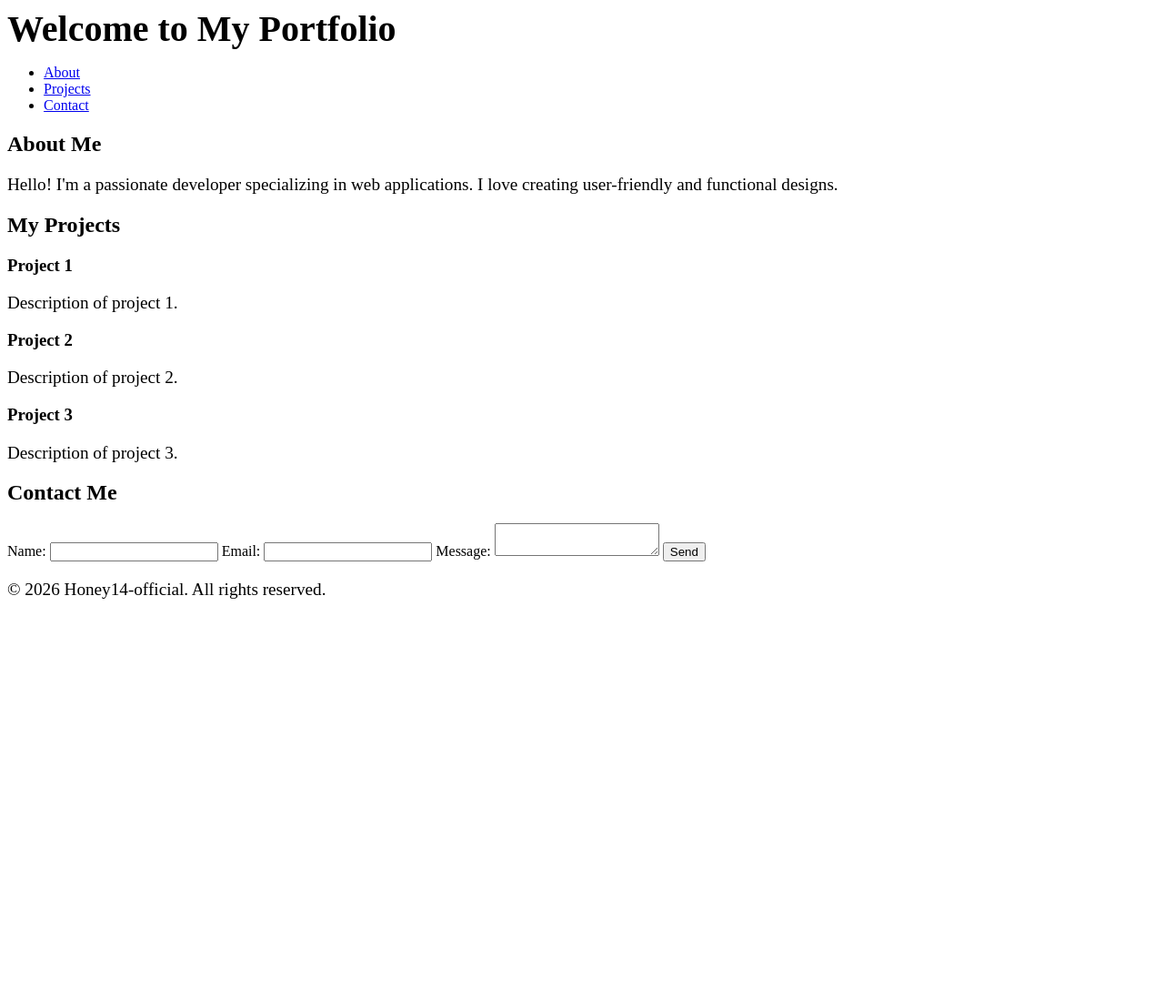
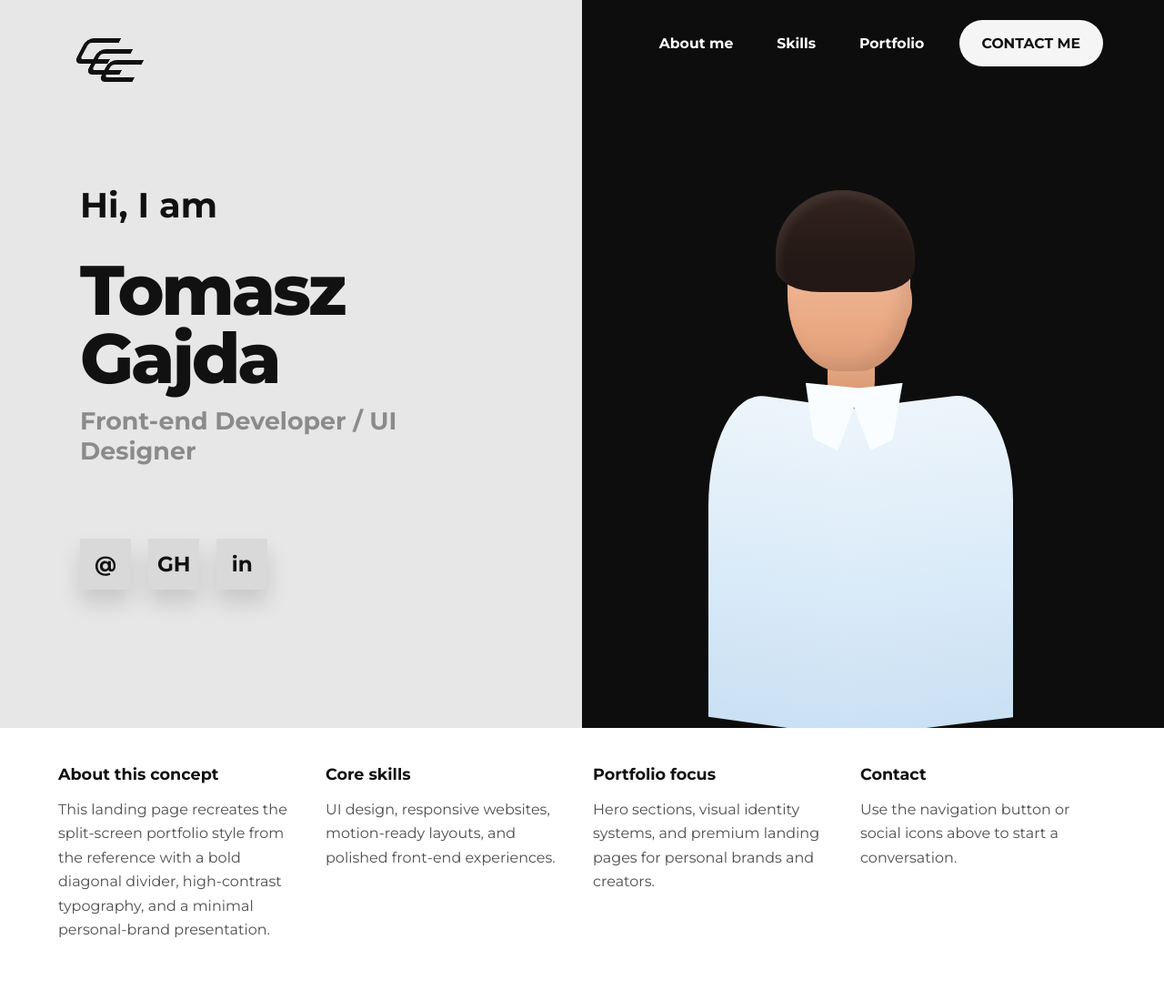
Before and after one commit to Honey14-official/Honey14-official.github.io, a plain HTML site: page index.html in a window 1280 px wide. Shown: the whole page at 91% size. Before the commit the page ends 800 px from the top, so only its background shows below. Drawn offline with Linux system fonts and the light colour scheme.

Commit message:
Rebuild site as split-screen portfolio landing page

```diff
--- a/index.html
+++ b/index.html
@@ -1,55 +1,86 @@
 <!DOCTYPE html>
 <html lang="en">
   <head>
-    <meta charset="UTF-8">
-    <meta name="viewport" content="width=device-width, initial-scale=1.0">
-    <title>My Personal Portfolio</title>
-    <link rel="stylesheet" href="styles.css">
+    <meta charset="UTF-8" />
+    <meta name="viewport" content="width=device-width, initial-scale=1.0" />
+    <title>Tomasz Gajda Inspired Portfolio</title>
+    <link rel="preconnect" href="https://fonts.googleapis.com" />
+    <link rel="preconnect" href="https://fonts.gstatic.com" crossorigin />
+    <link
+      href="https://fonts.googleapis.com/css2?family=Montserrat:wght@400;500;700;800&display=swap"
+      rel="stylesheet"
+    />
+    <link rel="stylesheet" href="styles.css" />
   </head>
   <body>
-    <header>
-        <h1>Welcome to My Portfolio</h1>
+    <main class="hero-layout">
+      <section class="intro-panel">
+        <div class="brand-mark" aria-label="brand logo">
+          <span></span>
+          <span></span>
+          <span></span>
+        </div>
+
+        <div class="intro-copy">
+          <p class="eyebrow">Hi, I am</p>
+          <h1>Tomasz Gajda</h1>
+          <p class="role">Front-end Developer / UI Designer</p>
+
+          <div class="social-links" aria-label="social links">
+            <a href="mailto:tomasz@example.com" aria-label="Email Tomasz">@</a>
+            <a href="https://github.com" target="_blank" rel="noreferrer" aria-label="GitHub profile">GH</a>
+            <a href="https://linkedin.com" target="_blank" rel="noreferrer" aria-label="LinkedIn profile">in</a>
+          </div>
+        </div>
+      </section>
+
+      <section class="visual-panel">
+        <header class="top-nav">
           <nav>
-            <ul>
-                <li><a href="#about">About</a></li>
-                <li><a href="#projects">Projects</a></li>
-                <li><a href="#contact">Contact</a></li>
-            </ul>
+            <a href="#about">About me</a>
+            <a href="#skills">Skills</a>
+            <a href="#portfolio">Portfolio</a>
           </nav>
+          <a class="contact-button" href="#contact">Contact Me</a>
         </header>
-    <section id="about">
-        <h2>About Me</h2>
-        <p>Hello! I'm a passionate developer specializing in web applications. I love creating user-friendly and functional designs.</p>
+
+        <div class="portrait-wrap">
+          <div class="portrait-shadow"></div>
+          <div class="portrait-figure" aria-hidden="true">
+            <div class="hair"></div>
+            <div class="face"></div>
+            <div class="ear"></div>
+            <div class="neck"></div>
+            <div class="shirt shirt-left"></div>
+            <div class="shirt shirt-right"></div>
+            <div class="collar collar-left"></div>
+            <div class="collar collar-right"></div>
+          </div>
+        </div>
       </section>
-    <section id="projects">
-        <h2>My Projects</h2>
-        <article>
-            <h3>Project 1</h3>
-            <p>Description of project 1.</p>
-        </article>
-        <article>
-            <h3>Project 2</h3>
-            <p>Description of project 2.</p>
-        </article>
-        <article>
-            <h3>Project 3</h3>
-            <p>Description of project 3.</p>
-        </article>
+    </main>
+
+    <section class="content-strip" id="about">
+      <div>
+        <h2>About this concept</h2>
+        <p>
+          This landing page recreates the split-screen portfolio style from the
+          reference with a bold diagonal divider, high-contrast typography, and
+          a minimal personal-brand presentation.
+        </p>
+      </div>
+      <div id="skills">
+        <h2>Core skills</h2>
+        <p>UI design, responsive websites, motion-ready layouts, and polished front-end experiences.</p>
+      </div>
+      <div id="portfolio">
+        <h2>Portfolio focus</h2>
+        <p>Hero sections, visual identity systems, and premium landing pages for personal brands and creators.</p>
+      </div>
+      <div id="contact">
+        <h2>Contact</h2>
+        <p>Use the navigation button or social icons above to start a conversation.</p>
+      </div>
     </section>
-    <section id="contact">
-        <h2>Contact Me</h2>
-        <form>
-            <label for="name">Name:</label>
-            <input type="text" id="name" name="name" required>
-            <label for="email">Email:</label>
-            <input type="email" id="email" name="email" required>
-            <label for="message">Message:</label>
-            <textarea id="message" name="message" required></textarea>
-            <button type="submit">Send</button>
-        </form>
-    </section>
-    <footer>
-        <p>&copy; 2026 Honey14-official. All rights reserved.</p>
-    </footer>
   </body>
 </html>
--- a/styles.css
+++ b/styles.css
@@ -1,67 +1,345 @@
-.container {
-    display: flex;
-    flex-direction: column;
-    justify-content: center;
-    align-items: center;
-    min-height: 100vh;
-    background: linear-gradient(to right, #6a11cb, #2575fc);
-    font-family: 'Arial', sans-serif;
-    color: #fff;
+:root {
+  --light-bg: #e7e7e7;
+  --dark-bg: #0d0d0d;
+  --text-dark: #111111;
+  --text-muted: #8b8b8b;
+  --white: #ffffff;
+  --accent: #f5f5f5;
+  --shadow: 0 14px 24px rgba(0, 0, 0, 0.14);
 }
 
-.header, .footer {
-    text-align: center;
-    padding: 1rem;
-    background-color: rgba(255,255,255,0.1);
-    border-radius: 10px;
+* {
+  box-sizing: border-box;
+}
+
+html {
+  scroll-behavior: smooth;
+}
+
+body {
+  margin: 0;
+  min-height: 100vh;
+  font-family: 'Montserrat', sans-serif;
+  color: var(--text-dark);
+  background: var(--white);
+}
+
+.hero-layout {
+  position: relative;
+  min-height: 100vh;
+  display: grid;
+  grid-template-columns: 1fr 1fr;
+  overflow: hidden;
+}
+
+.hero-layout::after {
+  content: '';
+  position: absolute;
+  inset: 0;
+  background: linear-gradient(100deg, transparent 44.6%, var(--dark-bg) 44.8%);
+  pointer-events: none;
+}
+
+.intro-panel,
+.visual-panel {
+  position: relative;
+  min-height: 100vh;
+  z-index: 1;
+}
+
+.intro-panel {
+  background: var(--light-bg);
+  padding: 2.1rem 0 4rem 5.5rem;
+  display: flex;
+  flex-direction: column;
+}
+
+.brand-mark {
+  position: relative;
+  width: 64px;
+  height: 48px;
+  margin-top: 0.5rem;
+}
+
+.brand-mark span {
+  position: absolute;
+  display: block;
+  border: 5px solid var(--text-dark);
+  border-right: none;
+  border-radius: 8px 0 0 8px;
+  transform: skewX(-28deg);
+}
+
+.brand-mark span:nth-child(1) {
+  inset: 0 26px 20px 0;
+}
+
+.brand-mark span:nth-child(2) {
+  inset: 12px 13px 8px 13px;
+}
+
+.brand-mark span:nth-child(3) {
+  inset: 24px 0 0 26px;
+}
+
+.intro-copy {
+  margin-top: auto;
+  margin-bottom: 5.5rem;
+  max-width: 480px;
+}
+
+.eyebrow {
+  margin: 0 0 2rem;
+  font-size: clamp(2rem, 3vw, 3.3rem);
+  font-weight: 700;
 }
 
 h1 {
-    font-size: 2.5rem;
-    margin: 0.5rem 0;
+  margin: 0;
+  font-size: clamp(3.4rem, 6vw, 5.7rem);
+  line-height: 0.98;
+  font-weight: 800;
+  letter-spacing: -0.04em;
 }
 
-p {
-    font-size: 1.2rem;
+.role {
+  margin: 0.9rem 0 0;
+  color: var(--text-muted);
+  font-size: clamp(1.2rem, 2.1vw, 2rem);
+  font-weight: 700;
 }
 
-.button {
-    padding: 10px 20px;
-    font-size: 1rem;
-    border: none;
-    border-radius: 5px;
-    background-color: #fff;
-    color: #6a11cb;
-    cursor: pointer;
-    transition: background 0.3s ease;
+.social-links {
+  margin-top: 5rem;
+  display: flex;
+  gap: 1.2rem;
 }
 
-.button:hover {
-    background-color: #e0e0e0;
+.social-links a {
+  width: 56px;
+  height: 56px;
+  display: grid;
+  place-items: center;
+  background: #d9d9d9;
+  box-shadow: var(--shadow);
+  color: var(--text-dark);
+  text-decoration: none;
+  font-weight: 700;
+  font-size: 1.45rem;
 }
 
-.card {
-    background: rgba(255,255,255,0.2);
-    padding: 20px;
-    border-radius: 10px;
-    box-shadow: 0 4px 8px rgba(0, 0, 0, 0.2);
-    margin: 1rem 0;
-    animation: slideIn 0.5s ease;
+.visual-panel {
+  background: var(--dark-bg);
+  color: var(--white);
+  padding: 1.4rem 4.2rem 0 3rem;
 }
 
-@keyframes slideIn {
-    from { opacity: 0; transform: translateY(-20px); }
-    to { opacity: 1; transform: translateY(0); }
+.top-nav {
+  position: relative;
+  z-index: 2;
+  display: flex;
+  justify-content: flex-end;
+  align-items: center;
+  gap: 2.4rem;
 }
 
-@media (max-width: 768px) {
-    .container {
-        flex-direction: column;
-    }
-    h1 {
-        font-size: 2rem;
-    }
-    p {
-        font-size: 1rem;
-    }
+.top-nav nav {
+  display: flex;
+  gap: 3rem;
 }
+
+.top-nav a {
+  color: var(--white);
+  text-decoration: none;
+  font-size: 0.98rem;
+  font-weight: 700;
+}
+
+.contact-button {
+  color: var(--text-dark) !important;
+  background: var(--accent);
+  padding: 1rem 1.55rem;
+  border-radius: 999px;
+  text-transform: uppercase;
+}
+
+.portrait-wrap {
+  position: absolute;
+  inset: 6.5rem 3rem 0 0;
+  display: flex;
+  align-items: flex-end;
+  justify-content: center;
+}
+
+.portrait-shadow {
+  position: absolute;
+  bottom: 0;
+  width: min(28vw, 390px);
+  height: 32px;
+  background: radial-gradient(circle, rgba(0, 0, 0, 0.45), transparent 72%);
+  filter: blur(10px);
+}
+
+.portrait-figure {
+  position: relative;
+  width: min(34vw, 480px);
+  aspect-ratio: 0.7;
+}
+
+.face {
+  position: absolute;
+  top: 10%;
+  left: 34%;
+  width: 31%;
+  height: 27%;
+  background: linear-gradient(180deg, #f7c5a8, #e9a882 72%, #dc9c78);
+  border-radius: 45% 45% 42% 42% / 40% 40% 50% 50%;
+  z-index: 4;
+  box-shadow: inset -10px -8px 18px rgba(0, 0, 0, 0.09);
+}
+
+.hair {
+  position: absolute;
+  top: 5%;
+  left: 31%;
+  width: 35%;
+  height: 18%;
+  background: linear-gradient(180deg, #33231d, #231815 75%);
+  border-radius: 48% 52% 30% 32% / 62% 66% 24% 24%;
+  z-index: 5;
+  box-shadow: inset 4px 8px 10px rgba(255, 255, 255, 0.08);
+}
+
+.ear {
+  position: absolute;
+  top: 21%;
+  left: 61.5%;
+  width: 4%;
+  height: 7%;
+  background: #e2a07e;
+  border-radius: 50%;
+  z-index: 3;
+}
+
+.neck {
+  position: absolute;
+  top: 34%;
+  left: 44%;
+  width: 12%;
+  height: 9%;
+  background: linear-gradient(180deg, #e8ab86, #d69471);
+  border-radius: 0 0 32px 32px;
+  z-index: 3;
+}
+
+.shirt {
+  position: absolute;
+  bottom: 0;
+  height: 58%;
+  background: linear-gradient(180deg, #edf5fb, #d9eaf8 58%, #cae0f3);
+  z-index: 2;
+}
+
+.shirt-left {
+  left: 14%;
+  width: 40%;
+  border-radius: 36% 8% 0 0;
+  transform: skewY(8deg);
+}
+
+.shirt-right {
+  right: 9%;
+  width: 44%;
+  border-radius: 10% 34% 0 0;
+  transform: skewY(-7deg);
+}
+
+.collar {
+  position: absolute;
+  top: 39%;
+  width: 14%;
+  height: 12%;
+  background: #f9fdff;
+  z-index: 4;
+}
+
+.collar-left {
+  left: 38.5%;
+  clip-path: polygon(0 0, 100% 8%, 58% 100%, 14% 82%);
+}
+
+.collar-right {
+  left: 49%;
+  clip-path: polygon(0 10%, 100% 0, 82% 84%, 42% 100%);
+}
+
+.content-strip {
+  display: grid;
+  grid-template-columns: repeat(4, 1fr);
+  gap: 1.5rem;
+  padding: 2.5rem 4rem 4rem;
+  background: #fff;
+}
+
+.content-strip h2 {
+  margin-top: 0;
+  font-size: 1.1rem;
+}
+
+.content-strip p {
+  margin-bottom: 0;
+  color: #4f4f4f;
+  line-height: 1.65;
+}
+
+@media (max-width: 980px) {
+  .hero-layout {
+    grid-template-columns: 1fr;
+  }
+
+  .hero-layout::after {
+    background: linear-gradient(172deg, transparent 48%, var(--dark-bg) 48.3%);
+  }
+
+  .intro-panel,
+  .visual-panel {
+    min-height: auto;
+  }
+
+  .intro-panel {
+    padding: 2rem 1.5rem 4rem;
+  }
+
+  .intro-copy {
+    margin-top: 4rem;
+    margin-bottom: 10rem;
+  }
+
+  .visual-panel {
+    padding: 1.5rem;
+    min-height: 720px;
+  }
+
+  .top-nav {
+    justify-content: space-between;
+    flex-wrap: wrap;
+  }
+
+  .top-nav nav {
+    gap: 1.2rem;
+    flex-wrap: wrap;
+  }
+
+  .portrait-wrap {
+    inset: 8.5rem 0 0;
+  }
+
+  .portrait-figure {
+    width: min(80vw, 430px);
+  }
+
+  .content-strip {
+    grid-template-columns: 1fr;
+    padding: 2rem 1.5rem 3rem;
+  }
+}
```
Also changed, not shown: script.js (deleted, +0 -17 lines), weather-script.js (deleted, +0 -24 lines). Lines whose indentation alone changed are shown as unchanged.
